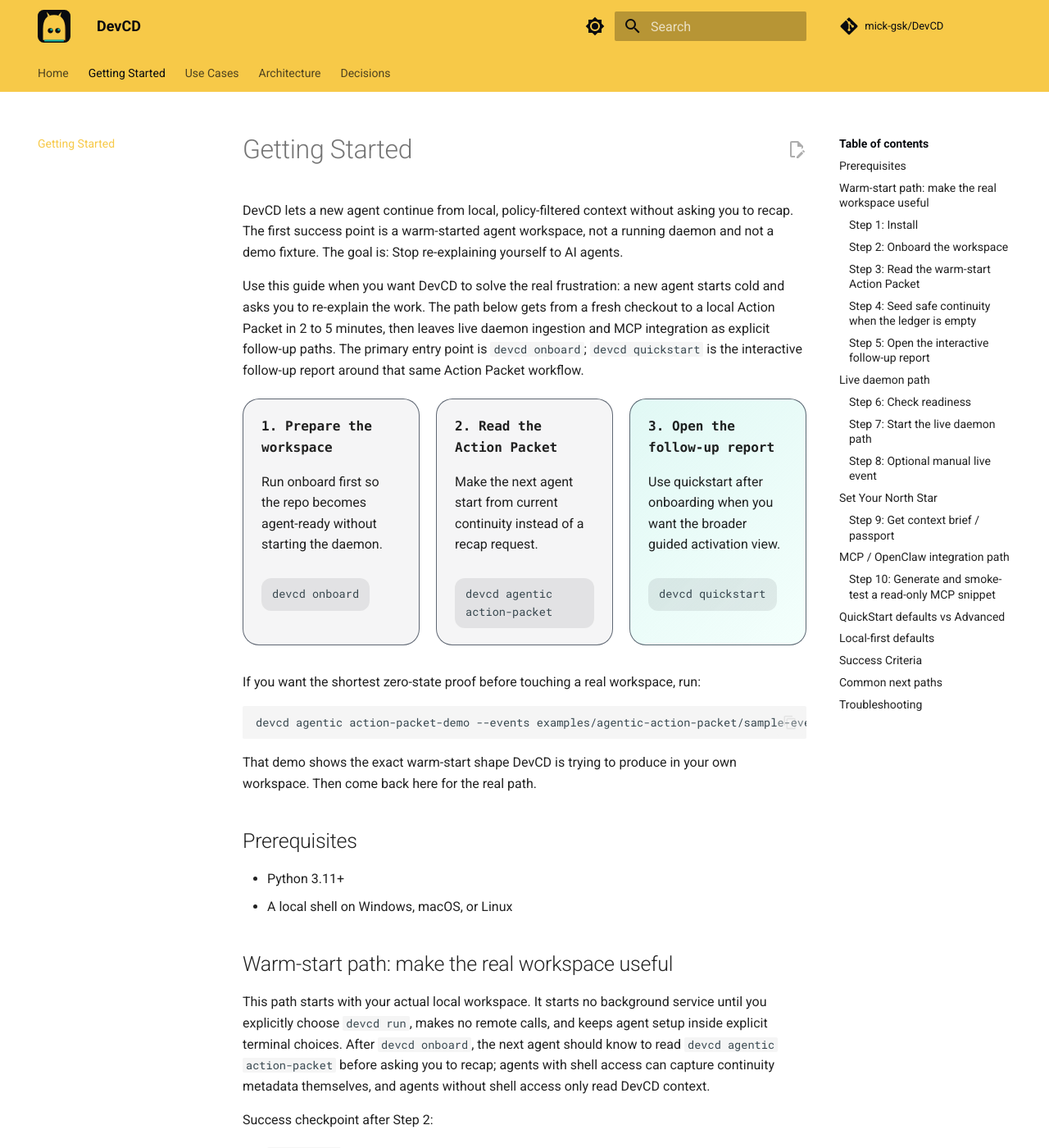
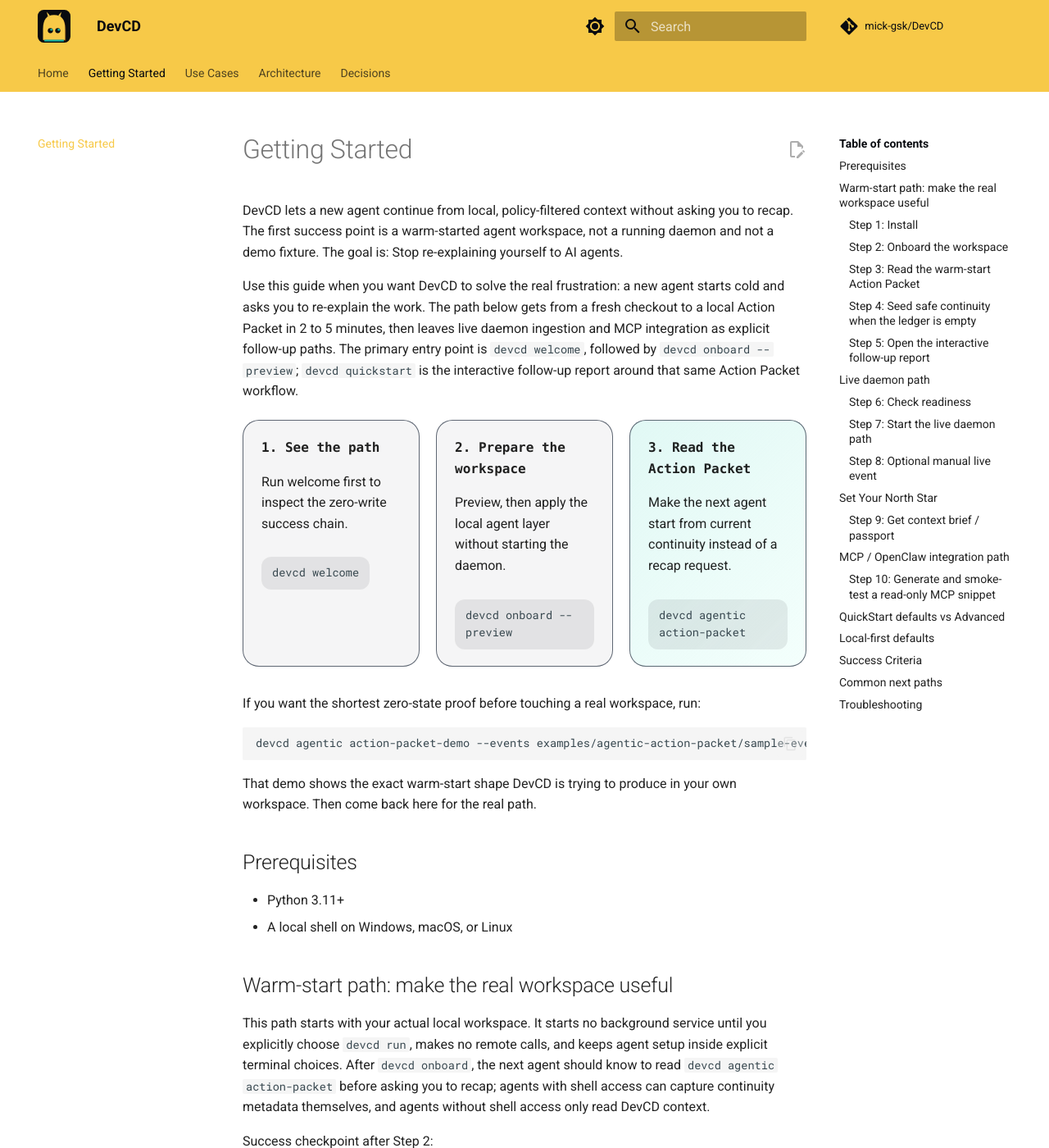
Before and after one commit to mick-gsk/DevCD, an MkDocs documentation site: the page built from docs/getting-started.md, in a window 1280 px wide and 1400 px high. Shown: the whole window at 82% size. Built offline with MkDocs 1.6.1 and Material for MkDocs 9.7.7, drawn with Linux system fonts in a browser that asks for light colours; comment, search, counter and statistics services are not loaded; some of the changed text lies outside the part shown.

Commit message:
docs: OpenClaw onboarding benchmark and getting-started guide
- Add openclaw-product-benchmark.md documenting devcd welcome baseline
- Update getting-started.md with zero-write first-run flow
- Register benchmark doc in mkdocs.yml navigation
- Align onboarding chain with devcd welcome -> smoke -> onboard -> action-packet

````diff
--- a/docs/getting-started.md
+++ b/docs/getting-started.md
@@ -2,23 +2,23 @@
 
 DevCD lets a new agent continue from local, policy-filtered context without asking you to recap. The first success point is a warm-started agent workspace, not a running daemon and not a demo fixture. The goal is: Stop re-explaining yourself to AI agents.
 
-Use this guide when you want DevCD to solve the real frustration: a new agent starts cold and asks you to re-explain the work. The path below gets from a fresh checkout to a local Action Packet in 2 to 5 minutes, then leaves live daemon ingestion and MCP integration as explicit follow-up paths. The primary entry point is `devcd onboard`; `devcd quickstart` is the interactive follow-up report around that same Action Packet workflow.
+Use this guide when you want DevCD to solve the real frustration: a new agent starts cold and asks you to re-explain the work. The path below gets from a fresh checkout to a local Action Packet in 2 to 5 minutes, then leaves live daemon ingestion and MCP integration as explicit follow-up paths. The primary entry point is `devcd welcome`, followed by `devcd onboard --preview`; `devcd quickstart` is the interactive follow-up report around that same Action Packet workflow.
 
 <div class="devcd-happy-path">
 	<div class="devcd-happy-path__step devcd-callout--checkpoint">
-		<strong>1. Prepare the workspace</strong>
-		<p>Run onboard first so the repo becomes agent-ready without starting the daemon.</p>
-		<code>devcd onboard</code>
+		<strong>1. See the path</strong>
+		<p>Run welcome first to inspect the zero-write success chain.</p>
+		<code>devcd welcome</code>
 	</div>
 	<div class="devcd-happy-path__step devcd-callout--trust">
-		<strong>2. Read the Action Packet</strong>
+		<strong>2. Prepare the workspace</strong>
+		<p>Preview, then apply the local agent layer without starting the daemon.</p>
+		<code>devcd onboard --preview</code>
+	</div>
+	<div class="devcd-happy-path__step devcd-callout--safe-share">
+		<strong>3. Read the Action Packet</strong>
 		<p>Make the next agent start from current continuity instead of a recap request.</p>
 		<code>devcd agentic action-packet</code>
-	</div>
-	<div class="devcd-happy-path__step devcd-callout--safe-share">
-		<strong>3. Open the follow-up report</strong>
-		<p>Use quickstart after onboarding when you want the broader guided activation view.</p>
-		<code>devcd quickstart</code>
 	</div>
 </div>
 
@@ -52,10 +52,12 @@
 ```bash
 pip install devcd
 devcd smoke
+devcd welcome
 ```
 
 What happened: the `devcd` CLI is now available. `devcd smoke` confirms the CLI,
-Context Packs, and quickstart path are working.
+Context Packs, and quickstart path are working. `devcd welcome` shows the
+zero-write path you can inspect before writing any workspace files.
 
 **Alternatively** with pipx or uvx:
 
@@ -76,7 +78,7 @@
 tooling paths, you can install from the same checkout with `pipx install .` or
 `uv tool install .` instead.
 
-Success looks like: `devcd smoke` reports `devcd --help: ok`, `devcd context packs: ok`, and `devcd quickstart: ok`.
+Success looks like: `devcd smoke` reports `devcd --help: ok`, `devcd context packs: ok`, `devcd quickstart: ok`, and `Next: devcd onboard --preview`.
 
 Next: initialize local config for this workspace.
 
--- a/mkdocs.yml
+++ b/mkdocs.yml
@@ -57,6 +57,7 @@
       - Agent Consumption: devcd/agent-consumption.md
       - Agent Landscape: devcd/agent-landscape.md
       - OpenClaw Integration: devcd/openclaw-integration.md
+      - OpenClaw Product Benchmark: devcd/openclaw-product-benchmark.md
       - Context Packs: devcd/context-packs.md
       - Brand System: devcd/brand-system.md
       - Naming and Positioning: devcd/naming-and-positioning.md
````
Also changed, not shown: docs/devcd/openclaw-product-benchmark.md (added, +46 -0 lines).
